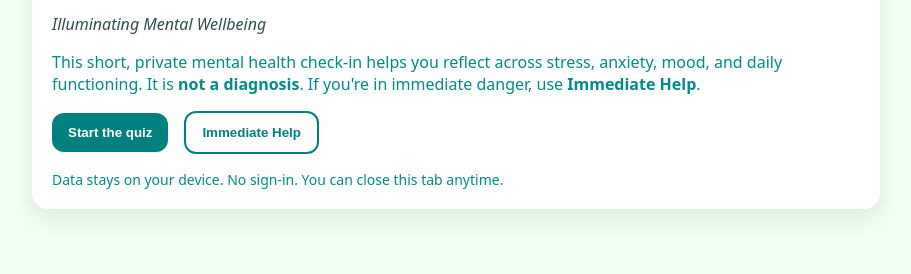
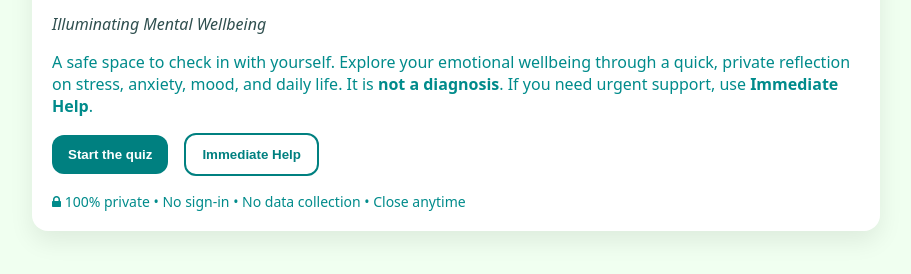
Before and after one commit to dhevasumithaa/PsyLume, a plain HTML site: page index.html in a window 1280 px wide. Shown: the part 114-388 px from the top of the page, without its empty margins (184-1095 px from the left). Drawn offline with Linux system fonts and the light colour scheme.

Commit message:
Revise text for clarity and privacy emphasis

```diff
--- a/index.html
+++ b/index.html
@@ -19,14 +19,16 @@
       <h1>💡 PsyLume</h1>
       <p><em>Illuminating Mental Wellbeing</em></p>
       <p class="lead">
-        This short, private mental health check‑in helps you reflect across stress, anxiety, mood, and daily functioning.
-        It is <strong>not a diagnosis</strong>. If you're in immediate danger, use <strong>Immediate Help</strong>.
+		A safe space to check in with yourself. Explore your emotional wellbeing through a quick, private reflection on stress, anxiety, mood, and daily life.
+        It is <strong>not a diagnosis</strong>. If you need urgent support, use <strong>Immediate Help</strong>.
       </p>
       <div class="row">
         <button class="btn"  id="startBtn">Start the quiz</button>
         <button class="btn ghost" id="helpBtn1">Immediate Help</button>
       </div>
-      <div class="foot">Data stays on your device. No sign‑in. You can close this tab anytime.</div>
+      <div class="foot">
+		  <i class="fa fa-lock"></i>
+		  100% private • No sign-in • No data collection • Close anytime</div>
     </div>
 
     <!-- ============================================================
```
